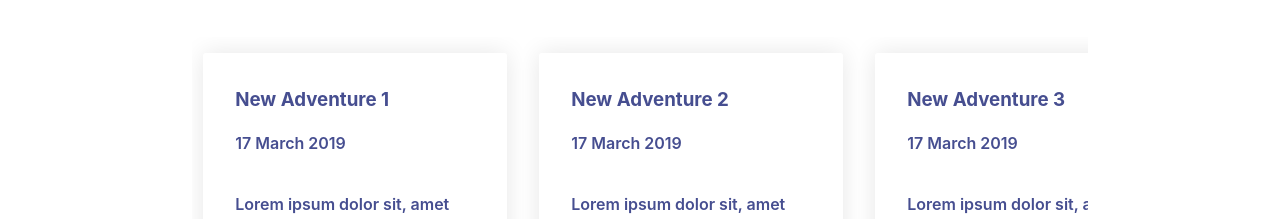
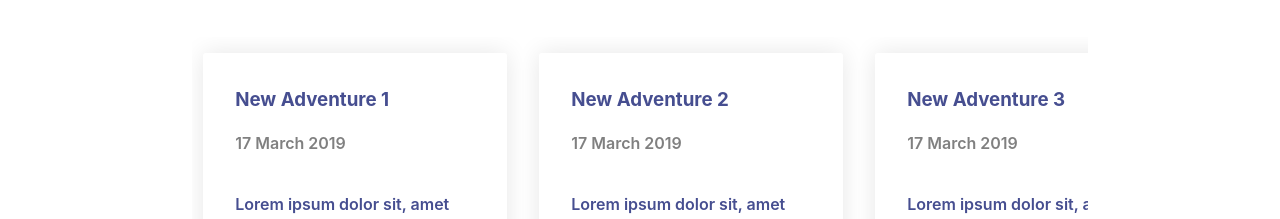
Before and after one commit to ozgur-okt/tech-task, a React (Create React App) app: page / in a window 1280 px wide. Shown: the part 2549-2768 px from the top of the page. Built offline with nearby package versions, Linux system fonts and the light colour scheme.

Commit message:
blog component card development

```diff
--- a/package.json
+++ b/package.json
@@ -10,8 +10,6 @@
     "react": "^18.2.0",
     "react-dom": "^18.2.0",
     "react-scripts": "5.0.1",
-    "react-slick": "^0.29.0",
-    "slick-carousel": "^1.8.1",
     "web-vitals": "^2.1.4"
   },
   "devDependencies": {
--- a/src/components/Blog.jsx
+++ b/src/components/Blog.jsx
@@ -19,7 +19,7 @@ function Blog() {
           {blog.cards.map((card, index) => (
             <div className={styles.card} key={index}>
               <h3>{card.title}</h3>
-              <p>{card.date}</p>
+              <p className={styles.date}>{card.date}</p>
               <p>{card.description}</p>
               <ArrowIcon className={styles.arrowIcon} />
             </div>
--- a/src/styles/Blog.module.scss
+++ b/src/styles/Blog.module.scss
@@ -2,6 +2,8 @@ $container-width: 70vw;
 $container-height: 60vh;
 $color-h5: #FF3946;
 $color-h1: #464E90;
+$color-p: gray;
+$color-p-hover: white;
 $color-card: #464E90;
 $color-hover: white;
 $background-color-hover: #FF3946;
@@ -66,6 +68,11 @@ $transition: all 0.3s ease-in-out;
           font-weight: $font-weight-p;
         }
 
+        .date {
+          color: $color-p;
+          transition: $transition;
+        }
+
         .arrowIcon {
           position: absolute;
           bottom: 1rem;
@@ -75,6 +82,10 @@ $transition: all 0.3s ease-in-out;
         &:hover {
           color: $color-hover;
           background-color: $background-color-hover;
+
+          .date {
+            color: $color-p-hover;
+          }
 
           .arrowIcon {
             fill: $color-hover;
```
Also changed, not shown: 1 other file (tests, documents, lock files or other folders).
